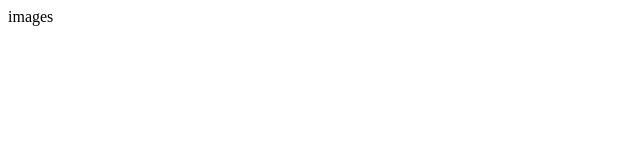
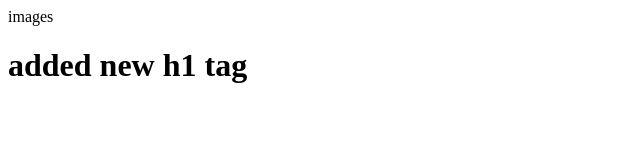
Before and after one commit to KhaledAlHayek/portfolio, a plain HTML site: page img.html in a window 1280 px wide. Shown: the whole page, without its empty margins (0-640 px from the left). Drawn offline with Linux system fonts and the light colour scheme.

Commit message:
added h1 tag as ordered

```diff
--- a/img.html
+++ b/img.html
@@ -8,5 +8,6 @@
 </head>
 <body>
   images
+  <h1>added new h1 tag</h1>
 </body>
 </html>
```
